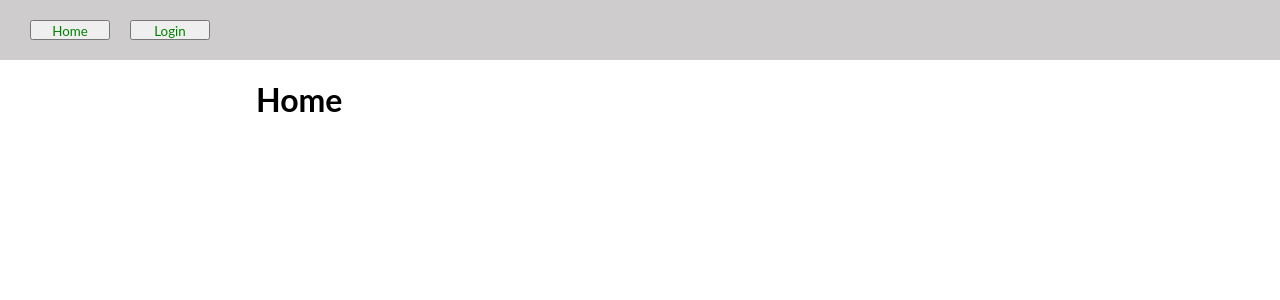
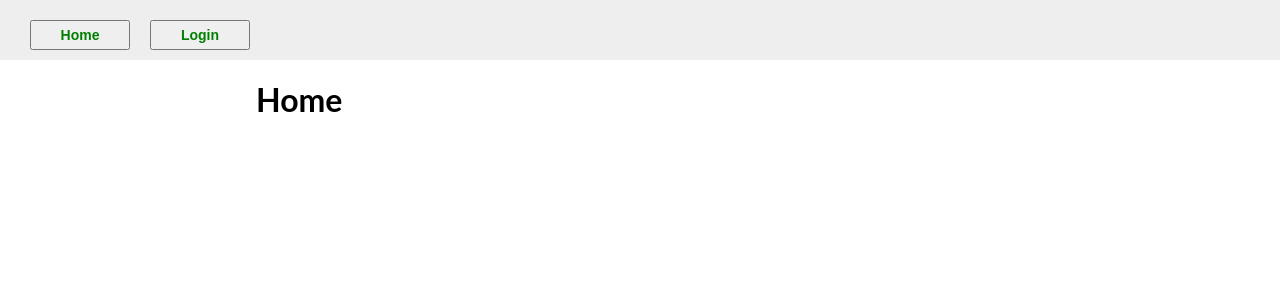
Before and after one commit to GitcrackerUK/Login, a React (Create React App) app: page / in a window 1280 px wide. Shown: the top 300 px of the page. Built offline with nearby package versions, Linux system fonts and the light colour scheme; the HTML template or start-up script is replaced by a standard one; a web font is replaced by a local one.

Commit message:
css helper

```diff
--- a/src/App.jsx
+++ b/src/App.jsx
@@ -14,9 +14,6 @@ const GlobalStyles = createGlobalStyle`
     body{
       padding:0px;
       margin:0px;
-    }
-    *{
-      font-family: 'Lato', sans-serif !important;
     }
 `;
 
--- a/src/components/common/Button.js
+++ b/src/components/common/Button.js
@@ -1,12 +1,25 @@
-import styled from 'styled-components'
+import styled,{css}from 'styled-components'
 
 const Button = styled.button`
-color:green;
-height:20px;
-width:80px;
-&:disabled{
-    /* color:black; */
-    opacity:0.7;
+    height:20px;
+    width:80px;
+    color:green;
+    font-size:12px;
+    font-weight:bold;
+${
+    props=>props.Large ? css`
+    font-size:14px;
+    height:30px;
+    width:100px;
+    color:green;
+    font-weight:bold;
+    `:css`
+    null
+      `
+}
+
+&:hover{
+    opacity:0.9;
 }
 `
 export default Button
--- a/src/components/common/Header.jsx
+++ b/src/components/common/Header.jsx
@@ -11,7 +11,7 @@ display:flex;
 padding:0 16px;
 position:fixed;
 top:0px;
-background-color:#cecccc;
+background-color:#eeeeee;
 padding:20px;
 `
 const StLink = styled(Link)`
@@ -25,11 +25,11 @@ color:green;
 export default function Header() {
     return (
         <HeaderWrapper>
-            <StLink to='/'>
-               <Button >Home</Button>
+            <StLink  to='/'>
+               <Button Large >Home</Button>
            </StLink>
             <StLink to='/login'>
-               <Button>Login</Button>
+               <Button Large >Login</Button>
            </StLink>
         </HeaderWrapper>
     )
--- a/src/components/common/layout.jsx
+++ b/src/components/common/layout.jsx
@@ -9,7 +9,7 @@ padding:0 16px;
 box-sizing:border-box;
 font-family:'Open Sands';
 h1,h2,h3,h4,h5,h6{
-    font-family:'Kaushan Script'
+    font-family: 'Lato', sans-serif ;
 }
 `
 
--- a/src/components/pages/home.jsx
+++ b/src/components/pages/home.jsx
@@ -1,8 +1,5 @@
 import React from 'react'
 import Layout from 'components/common/layout'
-
-
-
 
 export default function Home() {
     return (
```
